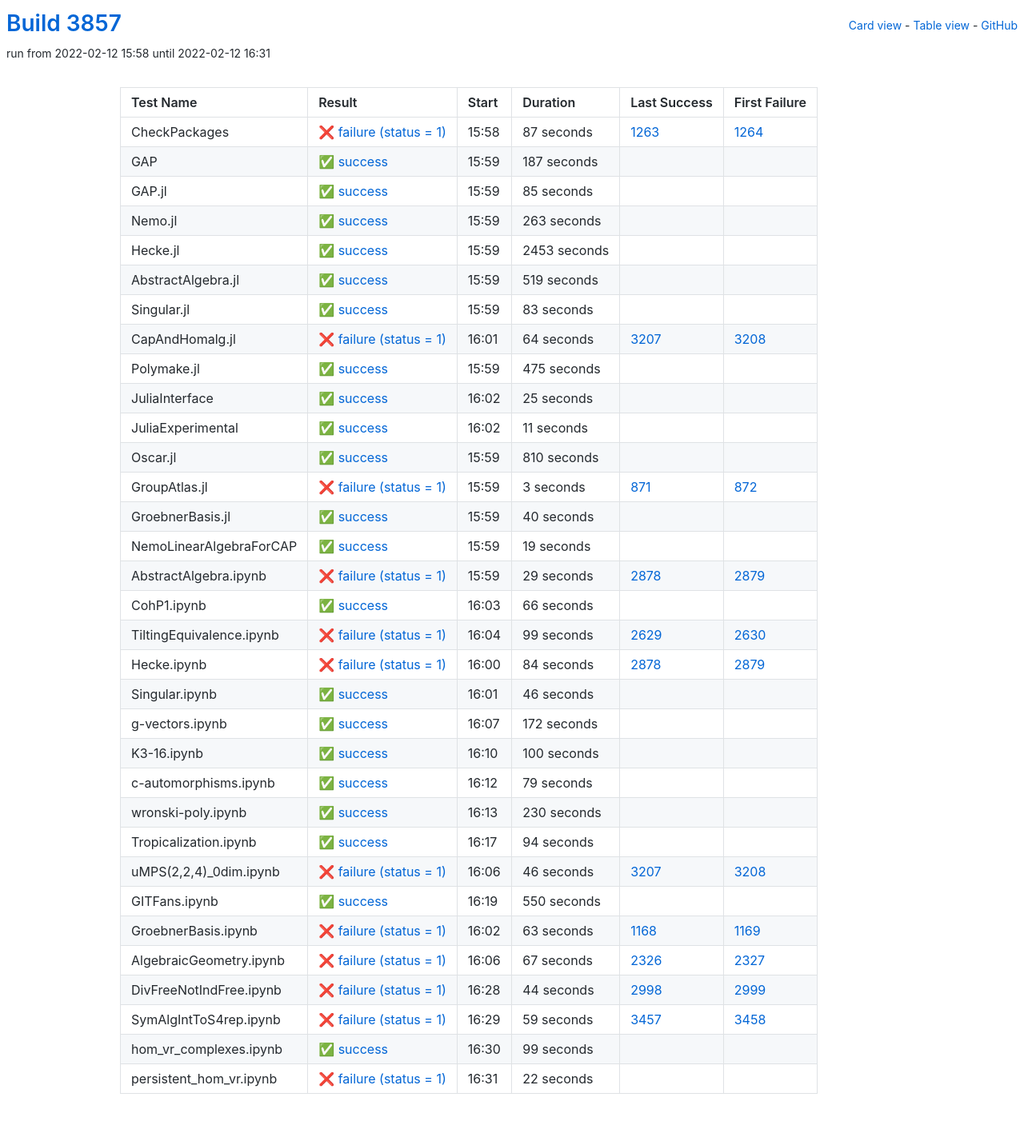
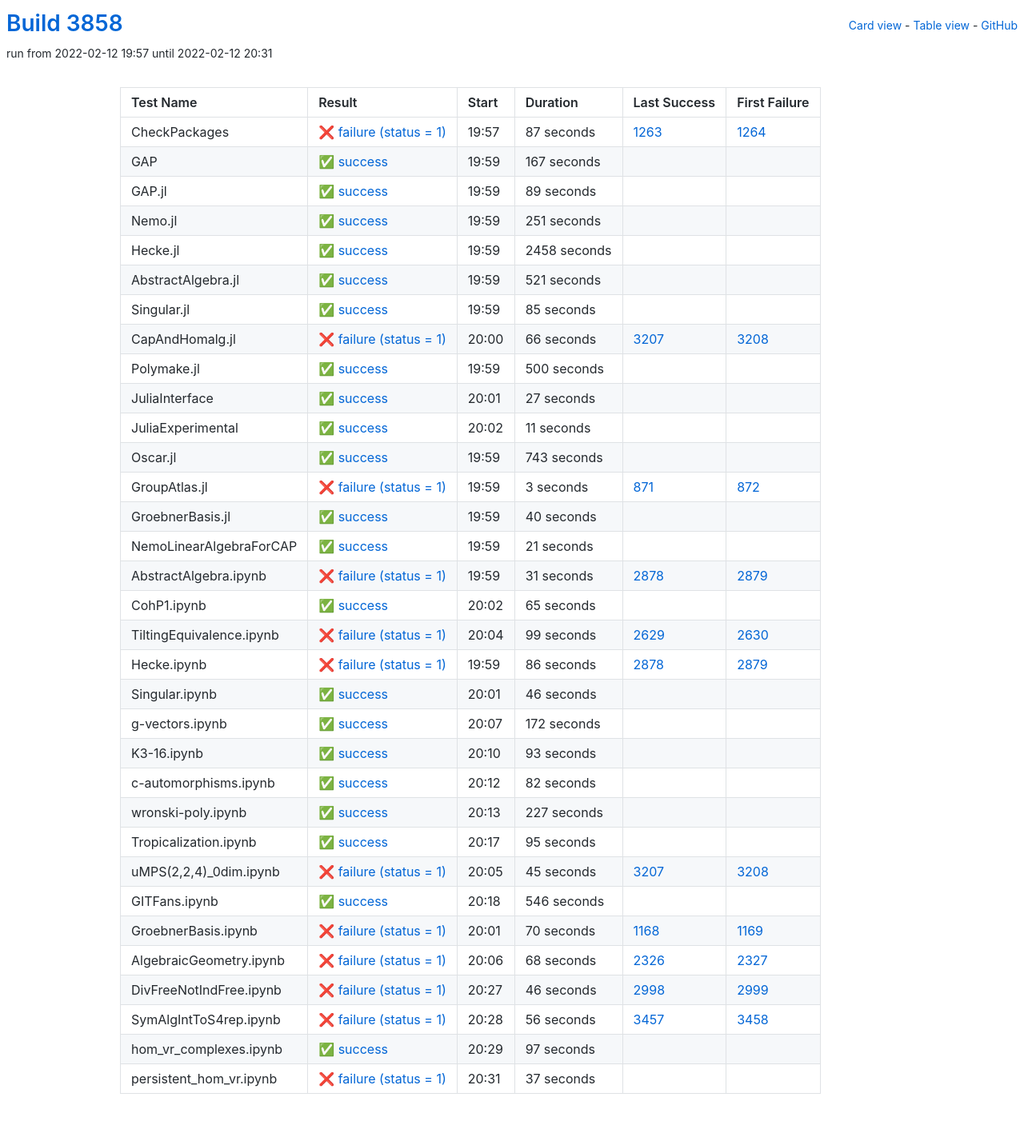
Before and after one commit to oscar-system/oscar-ci-status-stable, a Jekyll site: the page built from table.html, in a window 1280 px wide. Shown: the whole page at 80% size. Built offline with Jekyll 4.4.1, drawn with Linux system fonts in a browser that asks for light colours.

Commit message:
Build #3858

```diff
--- a/_data/ci.yml
+++ b/_data/ci.yml
@@ -1,6 +1,6 @@
 ---
-build: 3857
-build_url: https://oscarci.mathematik.uni-kl.de/job/oscar-stable/3857/
+build: 3858
+build_url: https://oscarci.mathematik.uni-kl.de/job/oscar-stable/3858/
 job: oscar-stable
 organization: oscar-system
 repo: oscar-ci-status-stable
@@ -8,8 +8,8 @@ repourl: https://github.com/oscar-system/oscar-ci-status-stable
 tests:
 - name: CheckPackages
   id: checkpackages
-  log: https://oscarci.mathematik.uni-kl.de/job/oscar-stable/3857/artifact/logs/build-3857/CheckPackages.log
-  start: 2022-02-12 15:58
+  log: https://oscarci.mathematik.uni-kl.de/job/oscar-stable/3858/artifact/logs/build-3858/CheckPackages.log
+  start: 2022-02-12 19:57
   success: false
   exitcode: 1
   status: failure
@@ -20,20 +20,68 @@ tests:
   first_failure_url: https://oscarci.mathematik.uni-kl.de/job/oscar-stable/1264/
 - name: GAP
   id: gap
-  log: https://oscarci.mathematik.uni-kl.de/job/oscar-stable/3857/artifact/logs/build-3857/GAP.log
-  start: 2022-02-12 15:59
+  log: https://oscarci.mathematik.uni-kl.de/job/oscar-stable/3858/artifact/logs/build-3858/GAP.log
+  start: 2022-02-12 19:59
   success: true
   exitcode: 0
   status: success
-  duration: 187
+  duration: 167
   last_success: false
   last_success_url:
   first_failure: false
   first_failure_url:
 - name: GAP.jl
   id: gap-jl
-  log: https://oscarci.mathematik.uni-kl.de/job/oscar-stable/3857/artifact/logs/build-3857/GAP.jl.log
-  start: 2022-02-12 15:59
+  log: https://oscarci.mathematik.uni-kl.de/job/oscar-stable/3858/artifact/logs/build-3858/GAP.jl.log
+  start: 2022-02-12 19:59
+  success: true
+  exitcode: 0
+  status: success
+  duration: 89
+  last_success: false
+  last_success_url:
+  first_failure: false
+  first_failure_url:
+- name: Nemo.jl
+  id: nemo-jl
+  log: https://oscarci.mathematik.uni-kl.de/job/oscar-stable/3858/artifact/logs/build-3858/Nemo.jl.log
+  start: 2022-02-12 19:59
+  success: true
+  exitcode: 0
+  status: success
+  duration: 251
+  last_success: false
+  last_success_url:
+  first_failure: false
+  first_failure_url:
+- name: Hecke.jl
+  id: hecke-jl
+  log: https://oscarci.mathematik.uni-kl.de/job/oscar-stable/3858/artifact/logs/build-3858/Hecke.jl.log
+  start: 2022-02-12 19:59
+  success: true
+  exitcode: 0
+  status: success
+  duration: 2458
+  last_success: false
+  last_success_url:
+  first_failure: false
+  first_failure_url:
+- name: AbstractAlgebra.jl
+  id: abstractalgebra-jl
+  log: https://oscarci.mathematik.uni-kl.de/job/oscar-stable/3858/artifact/logs/build-3858/AbstractAlgebra.jl.log
+  start: 2022-02-12 19:59
+  success: true
+  exitcode: 0
+  status: success
+  duration: 521
+  last_success: false
+  last_success_url:
+  first_failure: false
+  first_failure_url:
+- name: Singular.jl
+  id: singular-jl
+  log: https://oscarci.mathematik.uni-kl.de/job/oscar-stable/3858/artifact/logs/build-3858/Singular.jl.log
+  start: 2022-02-12 19:59
   success: true
   exitcode: 0
   status: success
@@ -42,94 +90,46 @@ tests:
   last_success_url:
   first_failure: false
   first_failure_url:
-- name: Nemo.jl
-  id: nemo-jl
-  log: https://oscarci.mathematik.uni-kl.de/job/oscar-stable/3857/artifact/logs/build-3857/Nemo.jl.log
-  start: 2022-02-12 15:59
-  success: true
-  exitcode: 0
-  status: success
-  duration: 263
-  last_success: false
-  last_success_url:
-  first_failure: false
-  first_failure_url:
-- name: Hecke.jl
-  id: hecke-jl
-  log: https://oscarci.mathematik.uni-kl.de/job/oscar-stable/3857/artifact/logs/build-3857/Hecke.jl.log
-  start: 2022-02-12 15:59
-  success: true
-  exitcode: 0
-  status: success
-  duration: 2453
-  last_success: false
-  last_success_url:
-  first_failure: false
-  first_failure_url:
-- name: AbstractAlgebra.jl
-  id: abstractalgebra-jl
-  log: https://oscarci.mathematik.uni-kl.de/job/oscar-stable/3857/artifact/logs/build-3857/AbstractAlgebra.jl.log
-  start: 2022-02-12 15:59
-  success: true
-  exitcode: 0
-  status: success
-  duration: 519
-  last_success: false
-  last_success_url:
-  first_failure: false
-  first_failure_url:
-- name: Singular.jl
-  id: singular-jl
-  log: https://oscarci.mathematik.uni-kl.de/job/oscar-stable/3857/artifact/logs/build-3857/Singular.jl.log
-  start: 2022-02-12 15:59
-  success: true
-  exitcode: 0
-  status: success
-  duration: 83
-  last_success: false
-  last_success_url:
-  first_failure: false
-  first_failure_url:
 - name: CapAndHomalg.jl
   id: capandhomalg-jl
-  log: https://oscarci.mathematik.uni-kl.de/job/oscar-stable/3857/artifact/logs/build-3857/CapAndHomalg.jl.log
-  start: 2022-02-12 16:01
+  log: https://oscarci.mathematik.uni-kl.de/job/oscar-stable/3858/artifact/logs/build-3858/CapAndHomalg.jl.log
+  start: 2022-02-12 20:00
   success: false
   exitcode: 1
   status: failure
-  duration: 64
+  duration: 66
   last_success: 3207
   last_success_url: https://oscarci.mathematik.uni-kl.de/job/oscar-stable/3207/
   first_failure: 3208
   first_failure_url: https://oscarci.mathematik.uni-kl.de/job/oscar-stable/3208/
 - name: Polymake.jl
   id: polymake-jl
-  log: https://oscarci.mathematik.uni-kl.de/job/oscar-stable/3857/artifact/logs/build-3857/Polymake.jl.log
-  start: 2022-02-12 15:59
+  log: https://oscarci.mathematik.uni-kl.de/job/oscar-stable/3858/artifact/logs/build-3858/Polymake.jl.log
+  start: 2022-02-12 19:59
   success: true
   exitcode: 0
   status: success
-  duration: 475
+  duration: 500
   last_success: false
   last_success_url:
   first_failure: false
   first_failure_url:
 - name: JuliaInterface
   id: juliainterface
-  log: https://oscarci.mathematik.uni-kl.de/job/oscar-stable/3857/artifact/logs/build-3857/JuliaInterface.log
-  start: 2022-02-12 16:02
+  log: https://oscarci.mathematik.uni-kl.de/job/oscar-stable/3858/artifact/logs/build-3858/JuliaInterface.log
+  start: 2022-02-12 20:01
   success: true
   exitcode: 0
   status: success
-  duration: 25
+  duration: 27
   last_success: false
   last_success_url:
   first_failure: false
   first_failure_url:
 - name: JuliaExperimental
   id: juliaexperimental
-  log: https://oscarci.mathematik.uni-kl.de/job/oscar-stable/3857/artifact/logs/build-3857/JuliaExperimental.log
-  start: 2022-02-12 16:02
+  log: https://oscarci.mathematik.uni-kl.de/job/oscar-stable/3858/artifact/logs/build-3858/JuliaExperimental.log
+  start: 2022-02-12 20:02
   success: true
   exitcode: 0
   status: success
@@ -140,20 +140,20 @@ tests:
   first_failure_url:
 - name: Oscar.jl
   id: oscar-jl
-  log: https://oscarci.mathematik.uni-kl.de/job/oscar-stable/3857/artifact/logs/build-3857/Oscar.jl.log
-  start: 2022-02-12 15:59
+  log: https://oscarci.mathematik.uni-kl.de/job/oscar-stable/3858/artifact/logs/build-3858/Oscar.jl.log
+  start: 2022-02-12 19:59
   success: true
   exitcode: 0
   status: success
-  duration: 810
+  duration: 743
   last_success: false
   last_success_url:
   first_failure: false
   first_failure_url:
 - name: GroupAtlas.jl
   id: groupatlas-jl
-  log: https://oscarci.mathematik.uni-kl.de/job/oscar-stable/3857/artifact/logs/build-3857/GroupAtlas.jl.log
-  start: 2022-02-12 15:59
+  log: https://oscarci.mathematik.uni-kl.de/job/oscar-stable/3858/artifact/logs/build-3858/GroupAtlas.jl.log
+  start: 2022-02-12 19:59
   success: false
   exitcode: 1
   status: failure
@@ -164,8 +164,8 @@ tests:
   first_failure_url: https://oscarci.mathematik.uni-kl.de/job/oscar-stable/872/
 - name: GroebnerBasis.jl
   id: groebnerbasis-jl
-  log: https://oscarci.mathematik.uni-kl.de/job/oscar-stable/3857/artifact/logs/build-3857/GroebnerBasis.jl.log
-  start: 2022-02-12 15:59
+  log: https://oscarci.mathematik.uni-kl.de/job/oscar-stable/3858/artifact/logs/build-3858/GroebnerBasis.jl.log
+  start: 2022-02-12 19:59
   success: true
   exitcode: 0
   status: success
@@ -176,44 +176,44 @@ tests:
   first_failure_url:
 - name: NemoLinearAlgebraForCAP
   id: nemolinearalgebraforcap
-  log: https://oscarci.mathematik.uni-kl.de/job/oscar-stable/3857/artifact/logs/build-3857/NemoLinearAlgebraForCAP.log
-  start: 2022-02-12 15:59
+  log: https://oscarci.mathematik.uni-kl.de/job/oscar-stable/3858/artifact/logs/build-3858/NemoLinearAlgebraForCAP.log
+  start: 2022-02-12 19:59
   success: true
   exitcode: 0
   status: success
-  duration: 19
+  duration: 21
   last_success: false
   last_success_url:
   first_failure: false
   first_failure_url:
 - name: AbstractAlgebra.ipynb
   id: abstractalgebra-ipynb
-  log: https://oscarci.mathematik.uni-kl.de/job/oscar-stable/3857/artifact/logs/build-3857/AbstractAlgebra.ipynb.log
-  start: 2022-02-12 15:59
+  log: https://oscarci.mathematik.uni-kl.de/job/oscar-stable/3858/artifact/logs/build-3858/AbstractAlgebra.ipynb.log
+  start: 2022-02-12 19:59
   success: false
   exitcode: 1
   status: failure
-  duration: 29
+  duration: 31
   last_success: 2878
   last_success_url: https://oscarci.mathematik.uni-kl.de/job/oscar-stable/2878/
   first_failure: 2879
   first_failure_url: https://oscarci.mathematik.uni-kl.de/job/oscar-stable/2879/
 - name: CohP1.ipynb
   id: cohp1-ipynb
-  log: https://oscarci.mathematik.uni-kl.de/job/oscar-stable/3857/artifact/logs/build-3857/CohP1.ipynb.log
-  start: 2022-02-12 16:03
+  log: https://oscarci.mathematik.uni-kl.de/job/oscar-stable/3858/artifact/logs/build-3858/CohP1.ipynb.log
+  start: 2022-02-12 20:02
   success: true
   exitcode: 0
   status: success
-  duration: 66
+  duration: 65
   last_success: false
   last_success_url:
   first_failure: false
   first_failure_url:
 - name: TiltingEquivalence.ipynb
   id: tiltingequivalence-ipynb
-  log: https://oscarci.mathematik.uni-kl.de/job/oscar-stable/3857/artifact/logs/build-3857/TiltingEquivalence.ipynb.log
-  start: 2022-02-12 16:04
+  log: https://oscarci.mathematik.uni-kl.de/job/oscar-stable/3858/artifact/logs/build-3858/TiltingEquivalence.ipynb.log
+  start: 2022-02-12 20:04
   success: false
   exitcode: 1
   status: failure
@@ -224,20 +224,20 @@ tests:
   first_failure_url: https://oscarci.mathematik.uni-kl.de/job/oscar-stable/2630/
 - name: Hecke.ipynb
   id: hecke-ipynb
-  log: https://oscarci.mathematik.uni-kl.de/job/oscar-stable/3857/artifact/logs/build-3857/Hecke.ipynb.log
-  start: 2022-02-12 16:00
+  log: https://oscarci.mathematik.uni-kl.de/job/oscar-stable/3858/artifact/logs/build-3858/Hecke.ipynb.log
+  start: 2022-02-12 19:59
   success: false
   exitcode: 1
   status: failure
-  duration: 84
+  duration: 86
   last_success: 2878
   last_success_url: https://oscarci.mathematik.uni-kl.de/job/oscar-stable/2878/
   first_failure: 2879
   first_failure_url: https://oscarci.mathematik.uni-kl.de/job/oscar-stable/2879/
 - name: Singular.ipynb
   id: singular-ipynb
-  log: https://oscarci.mathematik.uni-kl.de/job/oscar-stable/3857/artifact/logs/build-3857/Singular.ipynb.log
-  start: 2022-02-12 16:01
+  log: https://oscarci.mathematik.uni-kl.de/job/oscar-stable/3858/artifact/logs/build-3858/Singular.ipynb.log
+  start: 2022-02-12 20:01
   success: true
   exitcode: 0
   status: success
@@ -248,8 +248,8 @@ tests:
   first_failure_url:
 - name: g-vectors.ipynb
   id: g-vectors-ipynb
-  log: https://oscarci.mathematik.uni-kl.de/job/oscar-stable/3857/artifact/logs/build-3857/g-vectors.ipynb.log
-  start: 2022-02-12 16:07
+  log: https://oscarci.mathematik.uni-kl.de/job/oscar-stable/3858/artifact/logs/build-3858/g-vectors.ipynb.log
+  start: 2022-02-12 20:07
   success: true
   exitcode: 0
   status: success
@@ -260,144 +260,144 @@ tests:
   first_failure_url:
 - name: K3-16.ipynb
   id: k3-16-ipynb
-  log: https://oscarci.mathematik.uni-kl.de/job/oscar-stable/3857/artifact/logs/build-3857/K3-16.ipynb.log
-  start: 2022-02-12 16:10
+  log: https://oscarci.mathematik.uni-kl.de/job/oscar-stable/3858/artifact/logs/build-3858/K3-16.ipynb.log
+  start: 2022-02-12 20:10
   success: true
   exitcode: 0
   status: success
-  duration: 100
+  duration: 93
   last_success: false
   last_success_url:
   first_failure: false
   first_failure_url:
 - name: c-automorphisms.ipynb
   id: c-automorphisms-ipynb
-  log: https://oscarci.mathematik.uni-kl.de/job/oscar-stable/3857/artifact/logs/build-3857/c-automorphisms.ipynb.log
-  start: 2022-02-12 16:12
+  log: https://oscarci.mathematik.uni-kl.de/job/oscar-stable/3858/artifact/logs/build-3858/c-automorphisms.ipynb.log
+  start: 2022-02-12 20:12
   success: true
   exitcode: 0
   status: success
-  duration: 79
+  duration: 82
   last_success: false
   last_success_url:
   first_failure: false
   first_failure_url:
 - name: wronski-poly.ipynb
   id: wronski-poly-ipynb
-  log: https://oscarci.mathematik.uni-kl.de/job/oscar-stable/3857/artifact/logs/build-3857/wronski-poly.ipynb.log
-  start: 2022-02-12 16:13
+  log: https://oscarci.mathematik.uni-kl.de/job/oscar-stable/3858/artifact/logs/build-3858/wronski-poly.ipynb.log
+  start: 2022-02-12 20:13
   success: true
   exitcode: 0
   status: success
-  duration: 230
+  duration: 227
   last_success: false
   last_success_url:
   first_failure: false
   first_failure_url:
 - name: Tropicalization.ipynb
   id: tropicalization-ipynb
-  log: https://oscarci.mathematik.uni-kl.de/job/oscar-stable/3857/artifact/logs/build-3857/Tropicalization.ipynb.log
-  start: 2022-02-12 16:17
+  log: https://oscarci.mathematik.uni-kl.de/job/oscar-stable/3858/artifact/logs/build-3858/Tropicalization.ipynb.log
+  start: 2022-02-12 20:17
   success: true
   exitcode: 0
   status: success
-  duration: 94
+  duration: 95
   last_success: false
   last_success_url:
   first_failure: false
   first_failure_url:
 - name: uMPS(2,2,4)_0dim.ipynb
   id: umps-2-2-4-0dim-ipynb
-  log: https://oscarci.mathematik.uni-kl.de/job/oscar-stable/3857/artifact/logs/build-3857/uMPS-2-2-4-_0dim.ipynb.log
-  start: 2022-02-12 16:06
+  log: https://oscarci.mathematik.uni-kl.de/job/oscar-stable/3858/artifact/logs/build-3858/uMPS-2-2-4-_0dim.ipynb.log
+  start: 2022-02-12 20:05
   success: false
   exitcode: 1
   status: failure
-  duration: 46
+  duration: 45
   last_success: 3207
   last_success_url: https://oscarci.mathematik.uni-kl.de/job/oscar-stable/3207/
   first_failure: 3208
   first_failure_url: https://oscarci.mathematik.uni-kl.de/job/oscar-stable/3208/
 - name: GITFans.ipynb
   id: gitfans-ipynb
-  log: https://oscarci.mathematik.uni-kl.de/job/oscar-stable/3857/artifact/logs/build-3857/GITFans.ipynb.log
-  start: 2022-02-12 16:19
+  log: https://oscarci.mathematik.uni-kl.de/job/oscar-stable/3858/artifact/logs/build-3858/GITFans.ipynb.log
+  start: 2022-02-12 20:18
   success: true
   exitcode: 0
   status: success
-  duration: 550
+  duration: 546
   last_success: false
   last_success_url:
   first_failure: false
   first_failure_url:
 - name: GroebnerBasis.ipynb
   id: groebnerbasis-ipynb
-  log: https://oscarci.mathematik.uni-kl.de/job/oscar-stable/3857/artifact/logs/build-3857/GroebnerBasis.ipynb.log
-  start: 2022-02-12 16:02
+  log: https://oscarci.mathematik.uni-kl.de/job/oscar-stable/3858/artifact/logs/build-3858/GroebnerBasis.ipynb.log
+  start: 2022-02-12 20:01
   success: false
   exitcode: 1
   status: failure
-  duration: 63
+  duration: 70
   last_success: 1168
   last_success_url: https://oscarci.mathematik.uni-kl.de/job/oscar-stable/1168/
   first_failure: 1169
   first_failure_url: https://oscarci.mathematik.uni-kl.de/job/oscar-stable/1169/
 - name: AlgebraicGeometry.ipynb
   id: algebraicgeometry-ipynb
-  log: https://oscarci.mathematik.uni-kl.de/job/oscar-stable/3857/artifact/logs/build-3857/AlgebraicGeometry.ipynb.log
-  start: 2022-02-12 16:06
+  log: https://oscarci.mathematik.uni-kl.de/job/oscar-stable/3858/artifact/logs/build-3858/AlgebraicGeometry.ipynb.log
+  start: 2022-02-12 20:06
   success: false
   exitcode: 1
   status: failure
-  duration: 67
+  duration: 68
   last_success: 2326
   last_success_url: https://oscarci.mathematik.uni-kl.de/job/oscar-stable/2326/
   first_failure: 2327
   first_failure_url: https://oscarci.mathematik.uni-kl.de/job/oscar-stable/2327/
 - name: DivFreeNotIndFree.ipynb
   id: divfreenotindfree-ipynb
-  log: https://oscarci.mathematik.uni-kl.de/job/oscar-stable/3857/artifact/logs/build-3857/DivFreeNotIndFree.ipynb.log
-  start: 2022-02-12 16:28
+  log: https://oscarci.mathematik.uni-kl.de/job/oscar-stable/3858/artifact/logs/build-3858/DivFreeNotIndFree.ipynb.log
+  start: 2022-02-12 20:27
   success: false
   exitcode: 1
   status: failure
-  duration: 44
+  duration: 46
   last_success: 2998
   last_success_url: https://oscarci.mathematik.uni-kl.de/job/oscar-stable/2998/
   first_failure: 2999
   first_failure_url: https://oscarci.mathematik.uni-kl.de/job/oscar-stable/2999/
 - name: SymAlgIntToS4rep.ipynb
   id: symalginttos4rep-ipynb
-  log: https://oscarci.mathematik.uni-kl.de/job/oscar-stable/3857/artifact/logs/build-3857/SymAlgIntToS4rep.ipynb.log
-  start: 2022-02-12 16:29
+  log: https://oscarci.mathematik.uni-kl.de/job/oscar-stable/3858/artifact/logs/build-3858/SymAlgIntToS4rep.ipynb.log
+  start: 2022-02-12 20:28
   success: false
   exitcode: 1
   status: failure
-  duration: 59
+  duration: 56
   last_success: 3457
   last_success_url: https://oscarci.mathematik.uni-kl.de/job/oscar-stable/3457/
   first_failure: 3458
   first_failure_url: https://oscarci.mathematik.uni-kl.de/job/oscar-stable/3458/
 - name: hom_vr_complexes.ipynb
   id: hom-vr-complexes-ipynb
-  log: https://oscarci.mathematik.uni-kl.de/job/oscar-stable/3857/artifact/logs/build-3857/hom_vr_complexes.ipynb.log
-  start: 2022-02-12 16:30
+  log: https://oscarci.mathematik.uni-kl.de/job/oscar-stable/3858/artifact/logs/build-3858/hom_vr_complexes.ipynb.log
+  start: 2022-02-12 20:29
   success: true
   exitcode: 0
   status: success
-  duration: 99
+  duration: 97
   last_success: false
   last_success_url:
   first_failure: false
   first_failure_url:
 - name: persistent_hom_vr.ipynb
   id: persistent-hom-vr-ipynb
-  log: https://oscarci.mathematik.uni-kl.de/job/oscar-stable/3857/artifact/logs/build-3857/persistent_hom_vr.ipynb.log
-  start: 2022-02-12 16:31
+  log: https://oscarci.mathematik.uni-kl.de/job/oscar-stable/3858/artifact/logs/build-3858/persistent_hom_vr.ipynb.log
+  start: 2022-02-12 20:31
   success: false
   exitcode: 1
   status: failure
-  duration: 22
+  duration: 37
   last_success: false
   last_success_url:
   first_failure: false
```
Also changed, not shown: README.md.
